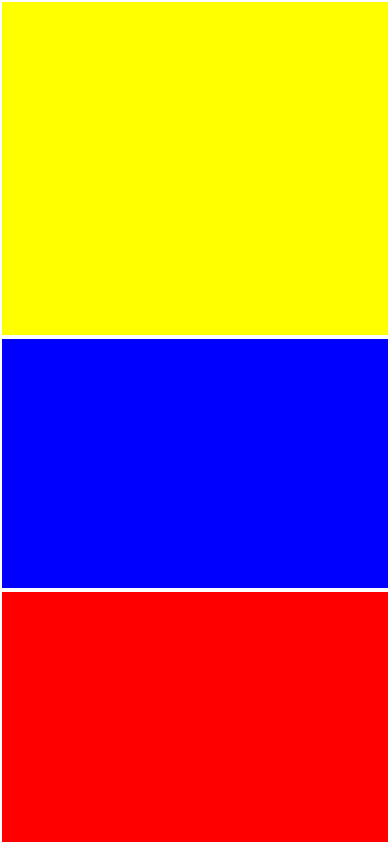
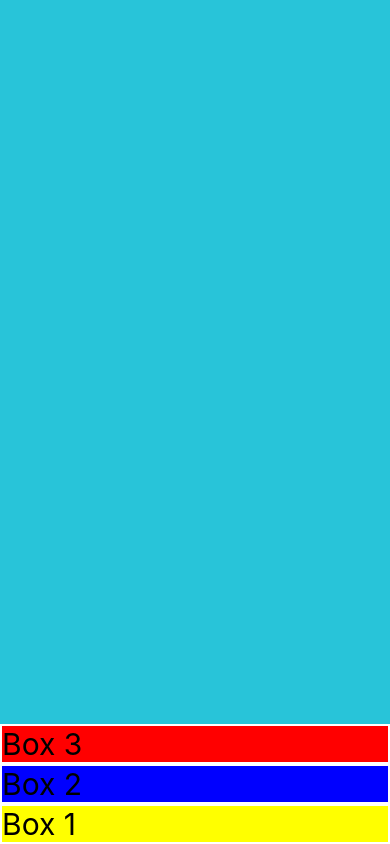
Before and after one commit to NikolaM-Dev/rn-counter-app, a React Native app: screen / in a window 390 px wide. Built offline with nearby package versions, Linux system fonts and the light colour scheme.

Commit message:
feat(screens): Add flex direction

```diff
--- a/src/screens/FlexScreen.tsx
+++ b/src/screens/FlexScreen.tsx
@@ -4,9 +4,9 @@ import {StyleSheet, Text, View} from 'react-native';
 const FlexScreen = () => {
   return (
     <View style={styles.container}>
-      <Text style={styles.box1} />
-      <Text style={styles.box2} />
-      <Text style={styles.box3} />
+      <Text style={styles.box1}>Box 1</Text>
+      <Text style={styles.box2}>Box 2</Text>
+      <Text style={styles.box3}>Box 3</Text>
     </View>
   );
 };
@@ -15,26 +15,24 @@ const styles = StyleSheet.create({
   container: {
     backgroundColor: '#28C4D9',
     flex: 1,
+    flexDirection: 'column-reverse',
   },
   box1: {
     backgroundColor: 'yellow',
     borderColor: 'white',
     borderWidth: 2,
-    flex: 4,
     fontSize: 30,
   },
   box2: {
     backgroundColor: 'blue',
     borderColor: 'white',
     borderWidth: 2,
-    flex: 3,
     fontSize: 30,
   },
   box3: {
     backgroundColor: 'red',
     borderColor: 'white',
     borderWidth: 2,
-    flex: 3,
     fontSize: 30,
   },
 });
```
